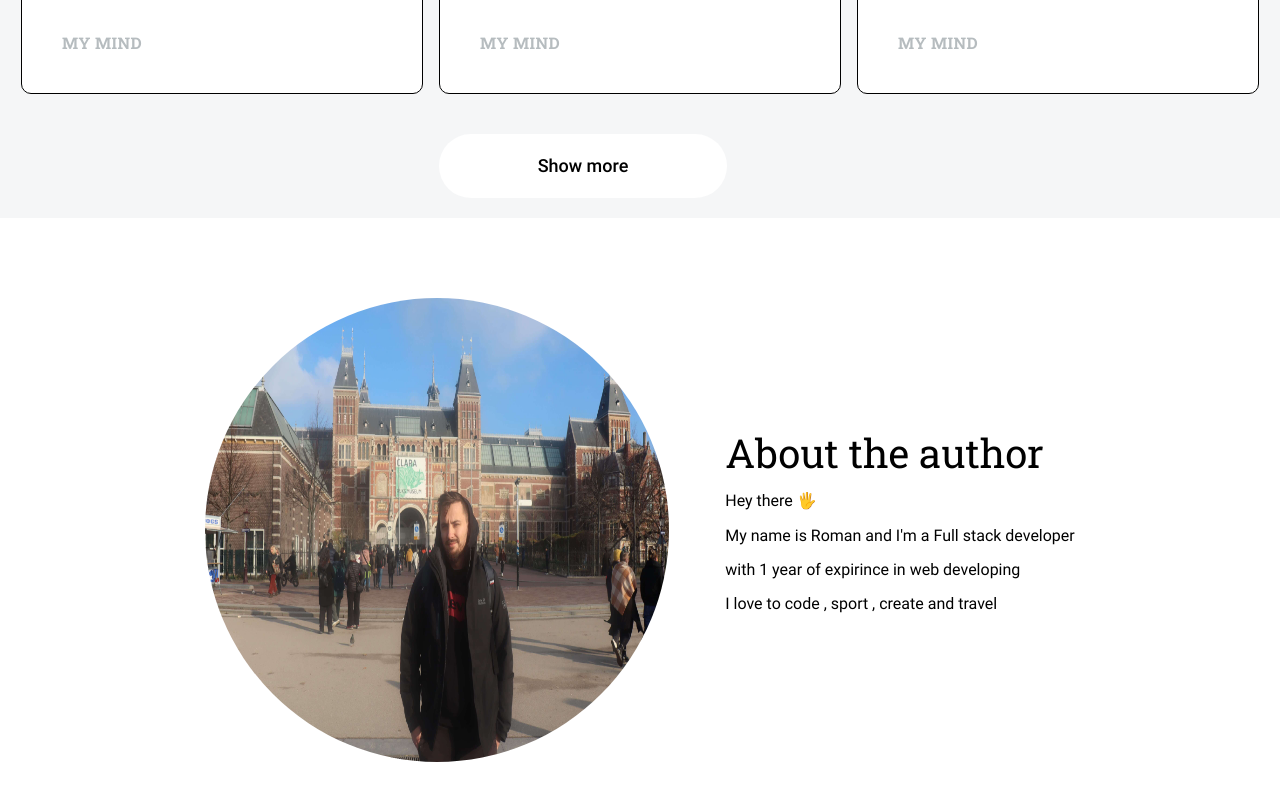
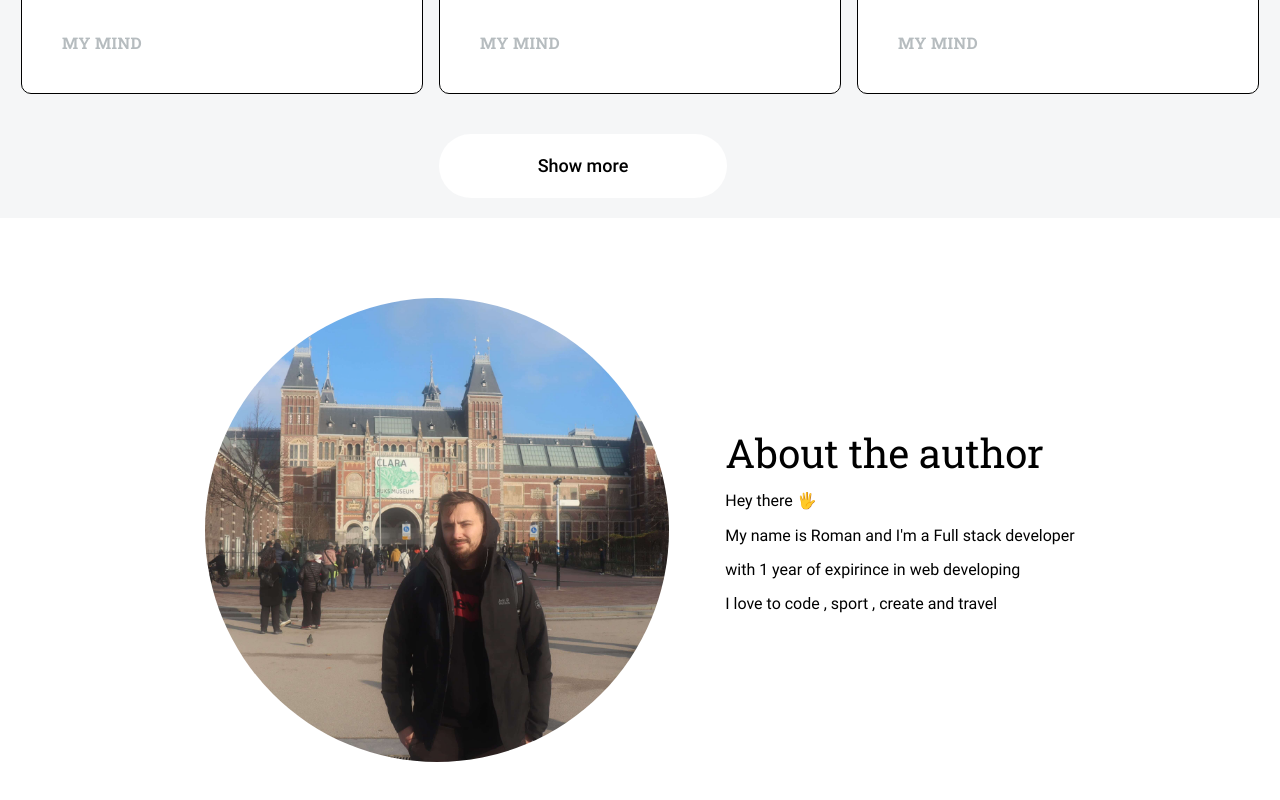
Before and after one commit to romans1995/news-explorer-frontend, a React (Create React App) app in the folder newsexplorer/: page / in a window 1280 px wide. Shown: the part 1199-1999 px from the top of the page. Built offline with nearby package versions, Linux system fonts and the light colour scheme; a web font is replaced by a local one.

Commit message:
about image fix
img.about__image {
    Object-fit: cover;
}

```diff
--- a/newsexplorer/src/components/About/About.css
+++ b/newsexplorer/src/components/About/About.css
@@ -13,6 +13,7 @@
     border-radius: 1000px;
     width: 464px;
     height: 464px;
+    Object-fit: cover;
 }
 
 .about_text {
```
